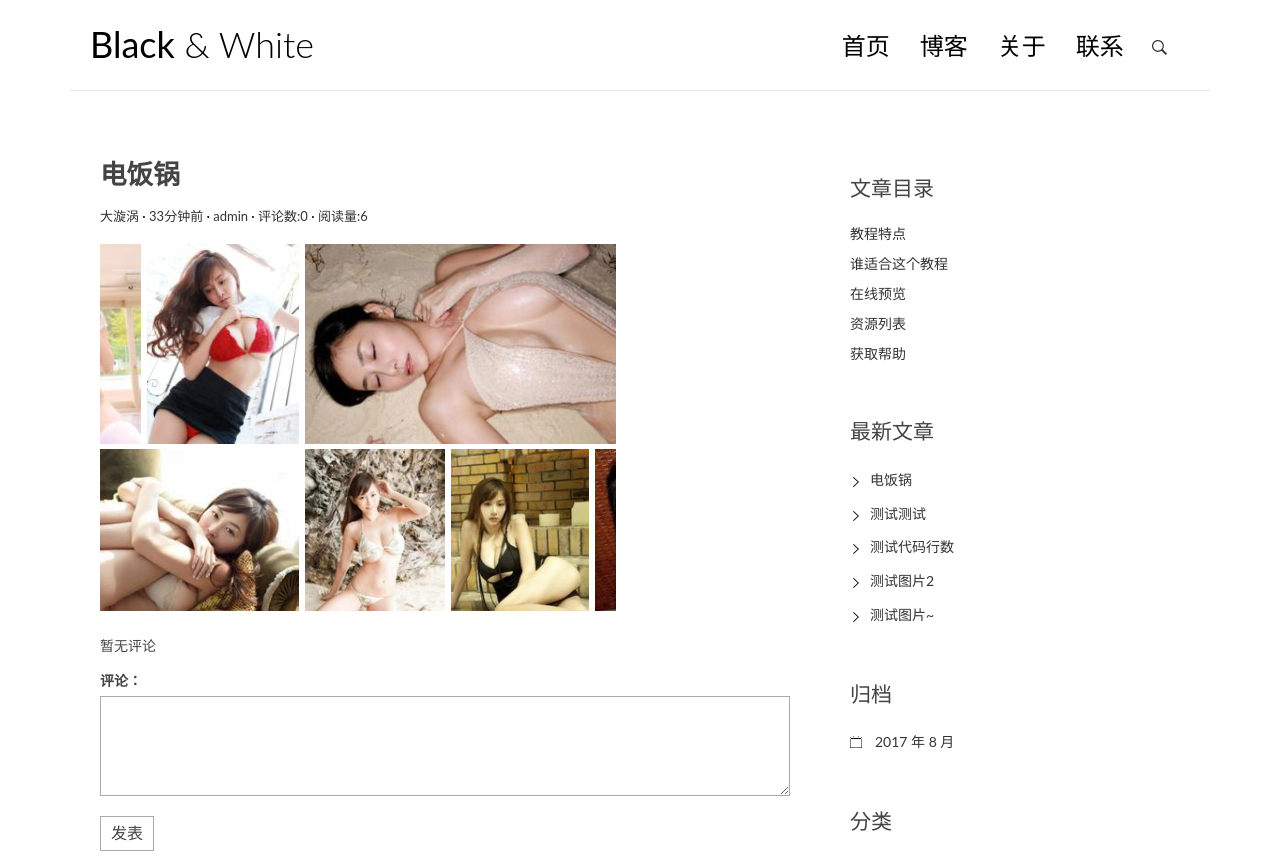
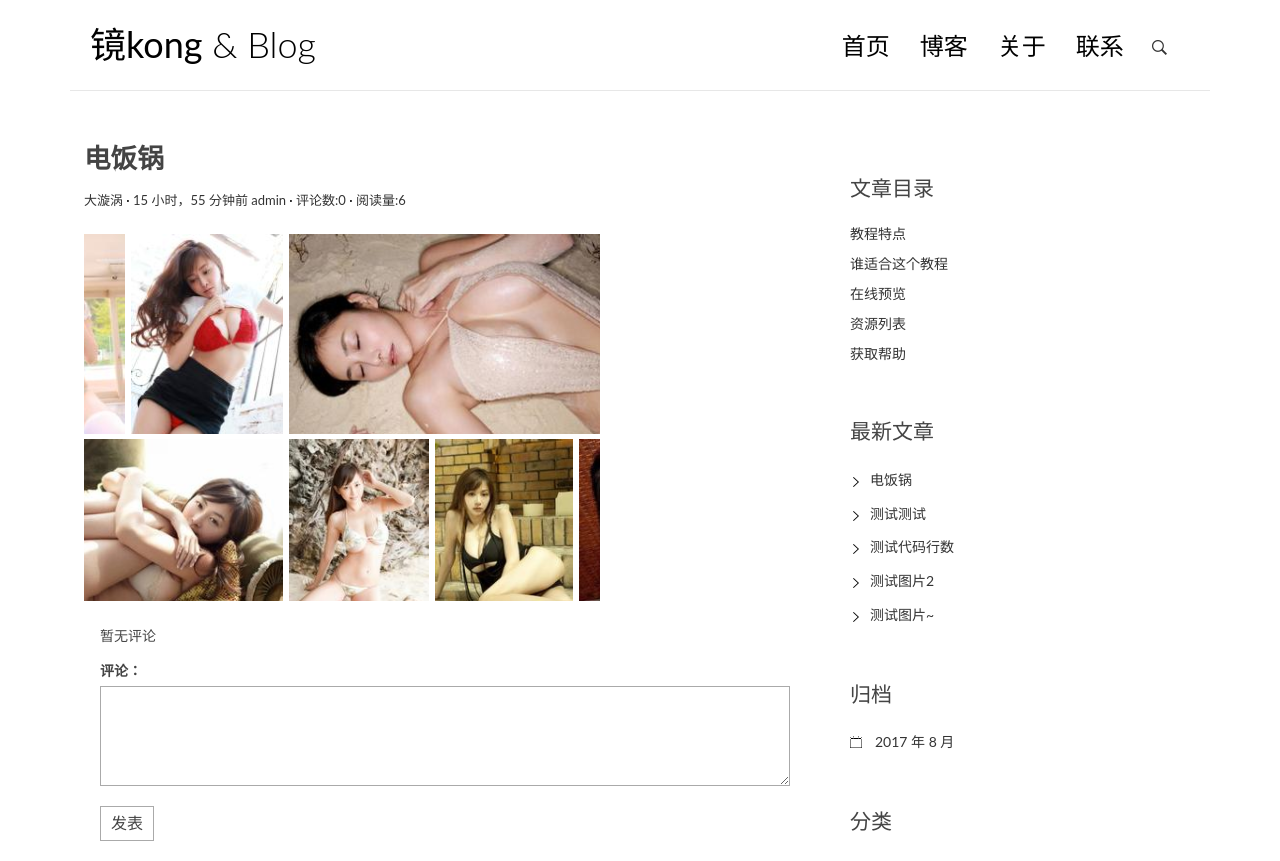
Before and after one commit to liuxinglan13/Django-project, a Django app: page /post/62/ in a window 1280 px wide. Shown: the top 861 px of the page. Run offline with Django 3.2, Linux system fonts and the light colour scheme; data comes from the database, SQL or seed files in the repository; both versions use the stored data as it was before the commit; some libraries are stand-ins or nearby versions.

Commit message:
timeago 改 timesince

```diff
--- a/blog/models.py
+++ b/blog/models.py
@@ -3,7 +3,6 @@ from django.contrib.auth.models import User
 from django.urls import reverse
 import markdown
 from django.utils.html import strip_tags
-import timeago
 from ckeditor_uploader.fields import RichTextUploadingField
 # Create your models here.
 
@@ -61,12 +60,6 @@ class Post(models.Model):
     created_time = models.DateTimeField(auto_now_add=True)
     modified_time = models.DateTimeField(auto_now_add=True)
 
-    # 将文章创建时间和当前时间做 timeago 处理 就是那种 几分钟前，几天前，几个月前那种效果  存储这个处理后的字段
-    timeago = models.CharField(max_length=200, blank=True)
-
-    def time_ago(self, created_time, date):
-        self.timeago = timeago.format(created_time, date, 'zh_CN')
-        self.save(update_fields=['timeago'])
 
     # 将上面创建的分类和标签与文章联系起来
     # 我们规定 一篇文章只能对应一个分类 但一个分类下可以有多篇文章 所以是一对多的关系 ForeignKey 代表一对多
--- a/blog/static/blog/css/custom.css
+++ b/blog/static/blog/css/custom.css
@@ -214,8 +214,8 @@ img {
 }
 
 .post {
-    background: #fff;
-    padding: 30px 30px 0;
+    background: #FFF;
+    padding: 1em 1em 0 1em;
 }
 
 .entry-title {
@@ -230,6 +230,7 @@ img {
     color: #DDDDDD;
     font-size: 13px;
     margin-bottom: 10px;
+    padding: 0 0 0.5em 0
 }
 
 .entry-content {
--- a/blog/views.py
+++ b/blog/views.py
@@ -1,13 +1,8 @@
-from django.shortcuts import render, get_object_or_404
-from django.http import HttpResponse
+from django.shortcuts import get_object_or_404
 from .models import Post, Category, Tag
 import markdown
 from comments.forms import CommentForm
 from django.views.generic import ListView, DetailView
-import datetime
-
-
-# Create your views here.
 
 # 类视图函数
 
@@ -21,18 +16,7 @@ class IndexView(ListView):
     context_object_name = 'post_list'
     # 类视图 ListView 自带分页功能
     # 指定 paginate_by 属性后开启分页功能，其值代表每一页包含多少篇文章
-    paginate_by = 5
-
-    # 在这里我们 获取 所有的文章列表数据  提取 文章创建时间 进行timeago处理
-    # get_queryser 该方法默认获取指定模型的全部列表数据
-    def get_queryset(self):
-        # 调用父类的get_queryset方法获取所有的文章列表数据
-        post_list = super(IndexView, self).get_queryset()
-        now = datetime.datetime.now()
-        # 用for 循环 将 列表中的每个 创建时间 调用方法处理成 timeago字段
-        for post in post_list:
-            post.time_ago(post.created_time, now)
-        return post_list
+    paginate_by = 8
 
     # 分页效果 加强
     # 类似这种效果 1..3 4 5..10  类似这种智能的效果
--- a/comments/models.py
+++ b/comments/models.py
@@ -1,7 +1,4 @@
 from django.db import models
-import timeago
-
-
 # Create your models here.
 # 这是评论app 的 模型
 
--- a/templates/base.html
+++ b/templates/base.html
@@ -34,7 +34,7 @@
         <div class="row">
             <div class="col-md-4 col-sm-5 col-xs-8">
                 <div class="logo">
-                    <h1><a href="{% url 'blog:index' %}"><b>Black</b> &amp; White</a></h1>
+                    <h1><a href="{% url 'blog:index' %}"><b>镜kong</b> &amp; Blog</a></h1>
                 </div>
             </div><!-- col-md-4 -->
             <div class="col-md-8 col-sm-7 col-xs-4">
--- a/templates/blog/detail.html
+++ b/templates/blog/detail.html
@@ -6,7 +6,7 @@
     <h1 class="entry-title">{{ post.title }}</h1>
     <div class="entry-meta">
       <span class="post-category"><a href="#">{{ post.category.name }}</a></span>
-        <span class="post-author"><a href="#">{{ post.timeago }}</a></span>
+        <span class="post-data"><a href="#">{{ post.created_time|timesince }}前</a></span>
       <span class="post-author"><a href="#">{{ post.author }}</a></span>
       <span class="comments-link"><a href="#">评论数:{{ post.comment_set.count }}</a></span>
       <span class="views-count"><a href="#">阅读量:{{ post.views }}</a></span>
@@ -25,7 +25,7 @@
     <div class="text">
       {{ comment.text }}
     </div>
-      <time class="submit-date">{{ comment.created_time }}</time>
+      <time class="submit-date">{{ comment.created_time|timesince }}前</time>
   </li>
   {% empty %}
   暂无评论
--- a/templates/blog/index.html
+++ b/templates/blog/index.html
@@ -22,7 +22,7 @@
                       <!-- 分类名 -->
                       <span class="post-category"><a href="#">{{ post.category.name}}</a></span>
                       <!-- 文章发布时间 -->
-                      <span class="post-date"><a href="#">{{post.timeago}}</a></span>
+                      <span class="post-date"><a href="#">{{post.created_time|timesince}}前</a></span>
                       <!-- 作者 -->
                       <span class="post-author"><a href="#">{{post.author}}</a></span>
                       <!-- 评论数量 post.comment_set.count 查询出该篇文章下的所有评论列表 .count 统计总数-->
@@ -31,7 +31,7 @@
                       <span class="views-count"><a href="#">阅读量:{{ post.views }}</a></span>
                   </div>
                     </header>
-            <hr class="hr-css">
+                <hr class="hr-css">
         </article>
     {% empty %}
         <div class="no-post">暂时还没有发布的文章！</div>
```
Also changed, not shown: blog/migrations/0005_auto_20170808_1454.py (added), db.sqlite3, media/upload/2017/08/08/tim20170808100505.gif (added).
